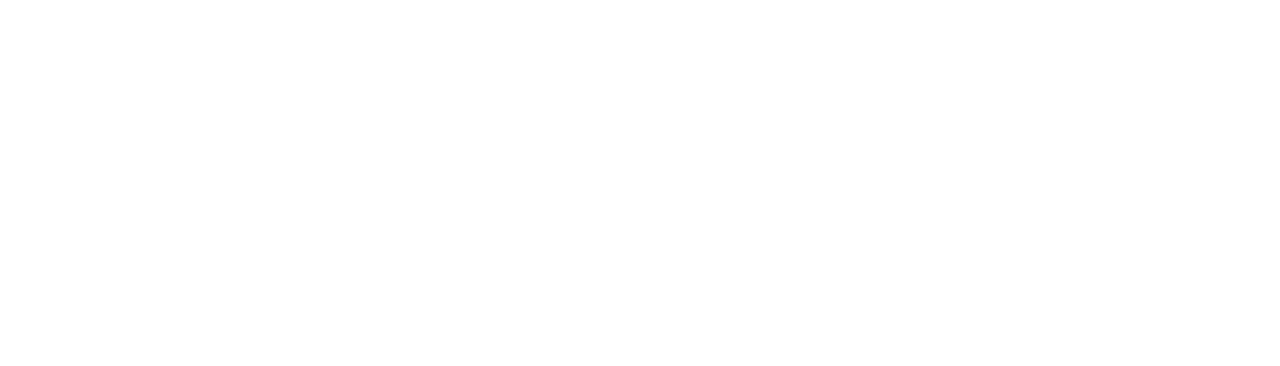
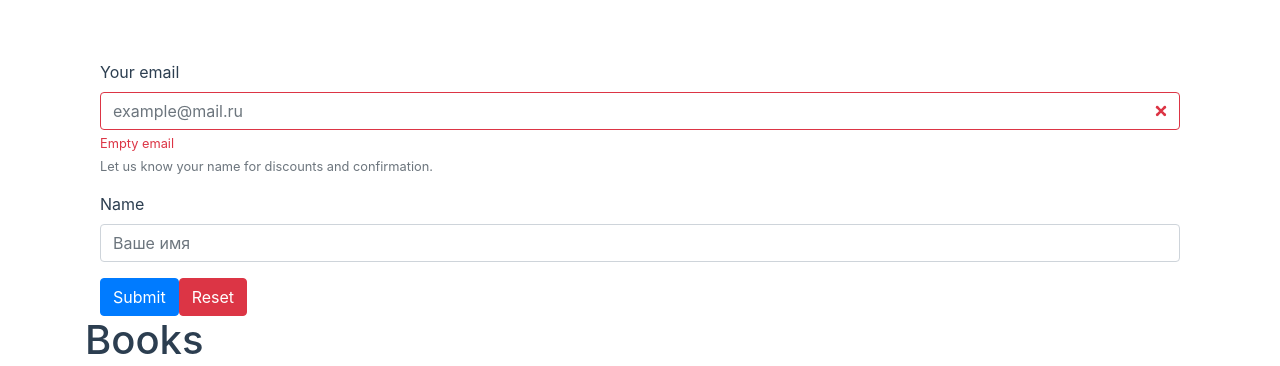
Before and after one commit to irusland/vueservation, a Vue app in the folder client/: page /books in a window 1280 px wide. Shown: the top 366 px of the page. Built offline with nearby package versions, Linux system fonts and the light colour scheme; no server answers.

Commit message:
Reservation started, email auto complete added

```diff
--- a/client/package.json
+++ b/client/package.json
@@ -15,7 +15,8 @@
     "bootstrap": "^4.1.1",
     "bootstrap-vue": "^2.0.0-rc.11",
     "vue": "^2.5.2",
-    "vue-router": "^3.0.1"
+    "vue-router": "^3.0.1",
+    "vue2-datepicker": "^3.8.2"
   },
   "devDependencies": {
     "autoprefixer": "^7.1.2",
--- a/client/src/components/Alert.vue
+++ b/client/src/components/Alert.vue
@@ -1,5 +1,5 @@
 <template>
-  <div>
+  <div class="container">
     <b-alert variant="success" show>{{ message }}</b-alert>
     <br>
   </div>
--- a/client/src/components/Books.vue
+++ b/client/src/components/Books.vue
@@ -1,5 +1,6 @@
 <template>
   <div class="container">
+    <reservation></reservation>
     <div class="row">
       <div class="col-sm-10">
         <h1>Books</h1>
@@ -119,6 +120,7 @@
 <script>
 import axios from 'axios';
 import Alert from './Alert';
+import Reservation from './Reservation';
 
 export default {
   data() {
@@ -141,10 +143,11 @@ export default {
   },
   components: {
     alert: Alert,
+    reservation: Reservation,
   },
   methods: {
     getBooks() {
-      const path = 'http://localhost:8000/books';
+      const path = 'http://0.0.0.0:8000/books';
       axios.get(path)
         .then((res) => {
           this.books = res.data.books;
@@ -155,7 +158,7 @@ export default {
         });
     },
     addBook(payload) {
-      const path = 'http://localhost:8000/books';
+      const path = 'http://0.0.0.0:8000/books';
       axios.post(path, payload)
         .then(() => {
           this.getBooks();
@@ -172,7 +175,7 @@ export default {
       this.editForm = book;
     },
     updateBook(payload, bookID) {
-      const path = `http://localhost:8000/books/${bookID}`;
+      const path = `http://0.0.0.0:8000/books/${bookID}`;
       axios.put(path, payload)
         .then(() => {
           this.getBooks();
@@ -204,7 +207,7 @@ export default {
       this.getBooks();
     },
     removeBook(bookID) {
-      const path = `http://localhost:8000/books/${bookID}`;
+      const path = `http://0.0.0.0:8000/books/${bookID}`;
       axios.delete(path)
         .then(() => {
           this.getBooks();
--- a/client/src/components/Ping.vue
+++ b/client/src/components/Ping.vue
@@ -1,34 +1,70 @@
 <template>
   <div class="container">
-    <button type="button" class="btn btn-primary">{{ msg }}</button>
+    <b-card bg-variant="light">
+      <b-form-group
+        label-cols-lg="3"
+        label="Shipping Address"
+        label-size="lg"
+        label-class="font-weight-bold pt-0"
+        class="mb-0"
+      >
+        <b-form-group
+          label="Street:"
+          label-for="nested-street"
+          label-cols-sm="3"
+          label-align-sm="right"
+        >
+          <b-form-input id="nested-street"></b-form-input>
+        </b-form-group>
+
+        <b-form-group
+          label="City:"
+          label-for="nested-city"
+          label-cols-sm="3"
+          label-align-sm="right"
+        >
+          <b-form-input id="nested-city"></b-form-input>
+        </b-form-group>
+
+        <b-form-group
+          label="State:"
+          label-for="nested-state"
+          label-cols-sm="3"
+          label-align-sm="right"
+        >
+          <b-form-input id="nested-state"></b-form-input>
+        </b-form-group>
+
+        <b-form-group
+          label="Country:"
+          label-for="nested-country"
+          label-cols-sm="3"
+          label-align-sm="right"
+        >
+          <b-form-input id="nested-country"></b-form-input>
+        </b-form-group>
+
+        <b-form-group
+          label="Ship via:"
+          label-cols-sm="3"
+          label-align-sm="right"
+          class="mb-0"
+          v-slot="{ ariaDescribedby }"
+        >
+          <b-form-radio-group
+            class="pt-2"
+            :options="['Air', 'Courier', 'Mail']"
+            :aria-describedby="ariaDescribedby"
+          ></b-form-radio-group>
+        </b-form-group>
+      </b-form-group>
+    </b-card>
   </div>
 </template>
 
 <script>
-import axios from 'axios';
 
 export default {
   name: 'Ping',
-  data() {
-    return {
-      msg: 'Hello!',
-    };
-  },
-  methods: {
-    getMessage() {
-      const path = 'http://localhost:8000/ping';
-      axios.get(path)
-        .then((res) => {
-          this.msg = res.data;
-        })
-        .catch((error) => {
-          // eslint-выключение следующей строки
-          console.error(error);
-        });
-    },
-  },
-  created() {
-    this.getMessage();
-  },
 };
 </script>
--- /dev/null
+++ b/client/src/components/Reservation.vue
@@ -0,0 +1,87 @@
+<template>
+  <div class="container">
+    <b-form @submit="onSubmit" @reset="onReset">
+      <b-form-group id="form-email-group"
+                    label="Your email"
+                    label-for="form-email-input"
+                    :invalid-feedback="emailInvalid"
+                    description="Let us know your name for discounts and confirmation.">
+        <b-form-input id="form-email-input"
+                      type="text"
+                      v-model="email"
+                      required
+                      :state="emailValidate"
+                      placeholder="example@mail.ru">
+        </b-form-input>
+      </b-form-group>
+
+      <b-form-group id="form-name-group"
+                    label="Name"
+                    label-for="form-name-input">
+        <b-form-input id="form-name-input"
+                      type="text"
+                      v-model="name"
+                      required
+                      placeholder="Ваше имя">
+        </b-form-input>
+      </b-form-group>
+      <b-button type="submit" variant="primary">Submit</b-button>
+      <b-button type="reset" variant="danger">Reset</b-button>
+    </b-form>
+  </div>
+</template>
+
+<script>
+import axios from 'axios';
+
+const apiUrl = 'http://0.0.0.0:8000';
+
+export default {
+  name: 'Reservation',
+  data() {
+    return {
+      errors: [],
+      name: null,
+      email: null,
+      movie: null,
+    };
+  },
+  methods: {
+    onSubmit(event) {
+      event.preventDefault();
+      alert(JSON.stringify(this.form));
+    },
+    onReset(event) {
+      event.preventDefault();
+      // Reset our form values
+    },
+  },
+  computed: {
+    emailValidate() {
+      const re = /^(([^<>()[\]\\.,;:\s@"]+(\.[^<>()[\]\\.,;:\s@"]+)*)|(".+"))@((\[[0-9]{1,3}\.[0-9]{1,3}\.[0-9]{1,3}\.[0-9]{1,3}\])|(([a-zA-Z\-0-9]+\.)+[a-zA-Z]{2,}))$/;
+      if (!re.test(this.email)) {
+        return false;
+      }
+      const path = `${apiUrl}/users`;
+      axios.get(path, { params: { email: this.email } })
+        .then((res) => {
+          this.name = res.data.name;
+        })
+        .catch((error) => {
+          console.error(error);
+        });
+      return true;
+    },
+    emailInvalid() {
+      if (!this.email) {
+        return 'Empty email';
+      }
+      return 'This email is not supported';
+    },
+  },
+};
+</script>
+
+<style scoped>
+
+</style>
--- a/client/src/router/index.js
+++ b/client/src/router/index.js
@@ -3,6 +3,7 @@ import Router from 'vue-router';
 import HelloWorld from '@/components/HelloWorld';
 import Ping from '@/components/Ping';
 import Books from '@/components/Books';
+import Reservation from "../components/Reservation";
 
 Vue.use(Router);
 
@@ -15,6 +16,10 @@ export default new Router({
     },
     {
       path: '/',
+      component: Reservation,
+    },
+    {
+      path: '/books',
       name: 'Books',
       component: Books,
     },
--- /dev/null
+++ b/client/vue.config.js
@@ -0,0 +1,13 @@
+module.exports = {
+  devServer: {
+    proxy: {
+      '^/api': {
+        target: 'http://0.0.0.0:8080/hello',
+        changeOrigin: true,
+        secure:false,
+        pathRewrite: {'^/api': '/api'},
+        logLevel: 'debug'
+    },
+    }
+  }
+}
```
Also changed, not shown: client/src/components/TripleDate.vue (added, +44 -0 lines), 1 other file (tests, documents, lock files or other folders).
